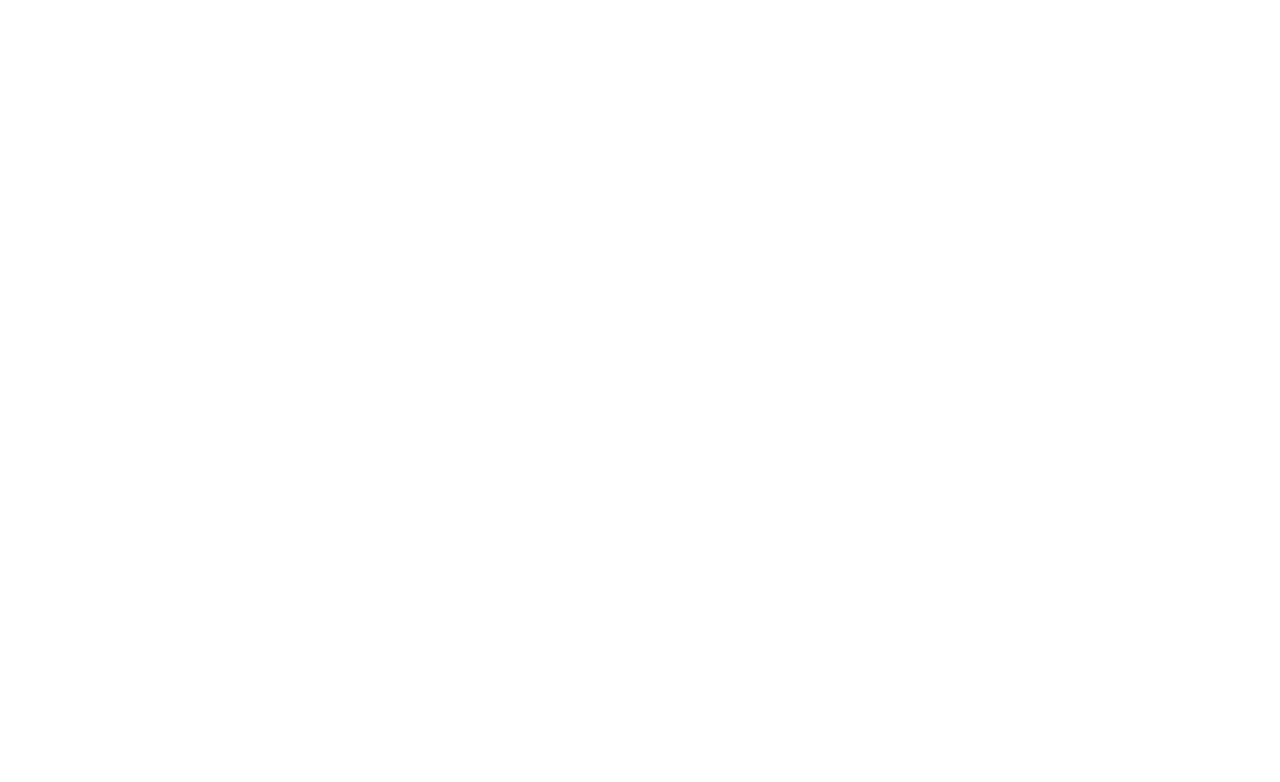
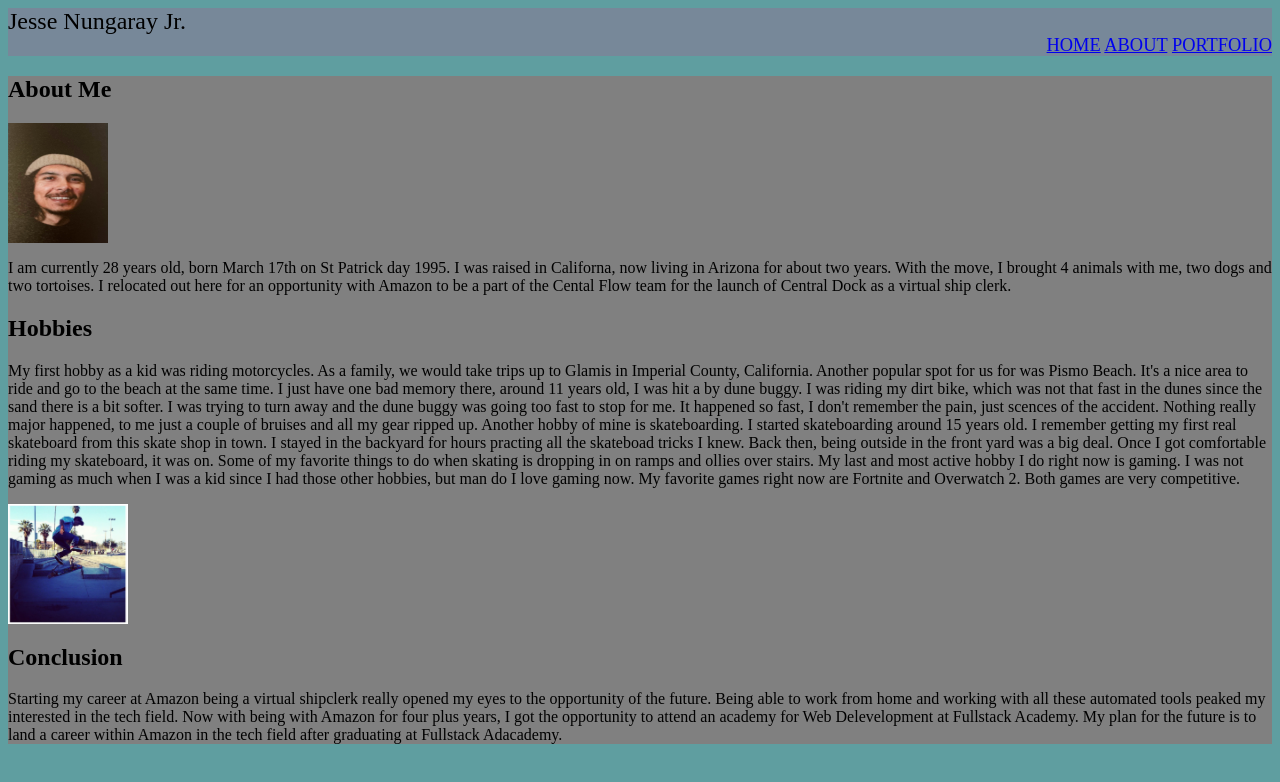
Before and after one commit to Jesse-Nungaray-Jr-Personal-Website/Personal-Website, a plain HTML site: page about.html in a window 1280 px wide. Drawn offline with Linux system fonts and the light colour scheme.

Commit message:
semifinal

```diff
--- a/about.html
+++ b/about.html
@@ -3,9 +3,68 @@
 <head>
     <meta charset="UTF-8">
     <meta name="viewport" content="width=device-width, initial-scale=1.0">
-    <title>Jesse Nungaray Jr</title>
+    <link rel="stylesheet" href="style.css">
+    <link rel="html" href="about.html">
+
+    <title>ABOUT</title>
 </head>
 <body>
+<header class="headertext">
+  <span class="name">Jesse Nungaray Jr.</span>
+  <nav class="links">
+<a href="index.html">HOME</a>
+<a class="active" href="about.html">ABOUT</a>
+<a href="Portfolio.html">PORTFOLIO</a>
 
+  </nav>
+</header>
+<body>
+<div class="textinfo">
+
+    <h2>About Me</h2>
+
+    <img src="jesse1.jpeg" alt="jesse" width="100" height="120">
+
+
+    <p>
+        I am currently 28 years old, born March 17th on St Patrick day 1995. I was raised in Californa, now living in Arizona
+        for about two years. With the move, I brought 4 animals with me, two dogs and two tortoises. I relocated out here for
+        an opportunity with Amazon to be a part of the Cental Flow team for the launch of Central Dock as a virtual ship clerk.
+    </p>
+
+
+
+
+<h2>Hobbies</h2>
+
+
+<P>
+    My first hobby as a kid was riding motorcycles. As a family, we would take trips up to Glamis in Imperial County, California. Another
+    popular spot for us for was Pismo Beach. It's a nice area to ride and go to the beach at the same time. I just have one bad memory
+    there, around 11 years old, I was hit a by dune buggy. I was riding my dirt bike, which was not that fast in the dunes since the sand
+    there is a bit softer. I was trying to turn away and the dune buggy was going too fast to stop for me. It happened so fast, I don't remember
+    the pain, just scences of the accident. Nothing really major happened, to me just a couple of bruises and all my gear ripped up. Another hobby
+    of mine is skateboarding. I started skateboarding around 15 years old. I remember getting my first real skateboard from this skate shop
+    in town. I stayed in the backyard for hours practing all the skateboad tricks I knew. Back then, being outside in the front
+    yard was a big deal. Once I got comfortable riding my skateboard, it was on. Some of my favorite things to do when skating is dropping
+    in on ramps and ollies over stairs. My last and most active hobby I do right now is gaming. I was not gaming as much when I
+    was a kid since I had those other hobbies, but man do I love gaming now. My favorite games right now are Fortnite and Overwatch 2. Both
+    games are very competitive.
+
+
+</P>
+<img src="Backsideflip1.jpeg" alt="Backsideflip" width="120" height="120">
+
+<h2>Conclusion</h2>
+
+<p>
+ Starting my career at Amazon being a virtual shipclerk really opened my eyes to the opportunity of the future. Being able to work from home and working with
+ all these automated tools peaked my interested in the tech field. Now with being with Amazon for four plus years, I got the opportunity to attend an academy for
+ Web Delevelopment at Fullstack Academy. My plan for the future is to land a career within Amazon in the tech field after graduating at Fullstack Adacademy.
+</p>
+
+
+</p>
+</div>
 </body>
 </html>
--- a/style.css
+++ b/style.css
@@ -0,0 +1,49 @@
+body{
+    background-color:cadetblue;
+}
+
+.textinfo {
+    background-color:grey;
+    display:block;
+    text-align: center;
+    margin: auto;
+    width:auto;
+
+}
+
+.headertext {background-color:lightslategray;
+    width: 100%;
+    display: block;
+    padding-block: 0%;
+
+}
+
+.themind{
+    text-align: center;
+    font-size: larger;
+    font-style:italic;
+
+}
+
+.links{text-align: right;
+    font-size: 115%;
+
+}
+
+.name{
+    font-size: 150%;
+}
+
+p{
+    text-align:left;
+    display: block;
+}
+
+h2 {
+    display:flex;
+}
+
+img{
+
+    display: block;
+}
```
Also changed, not shown: Portfolio.html (+50 -1 lines), index.html (+32 -2 lines), Backsideflip1.jpeg (added), Grocerylist1.png (added), jesse1.jpeg (added), 3 other files.
